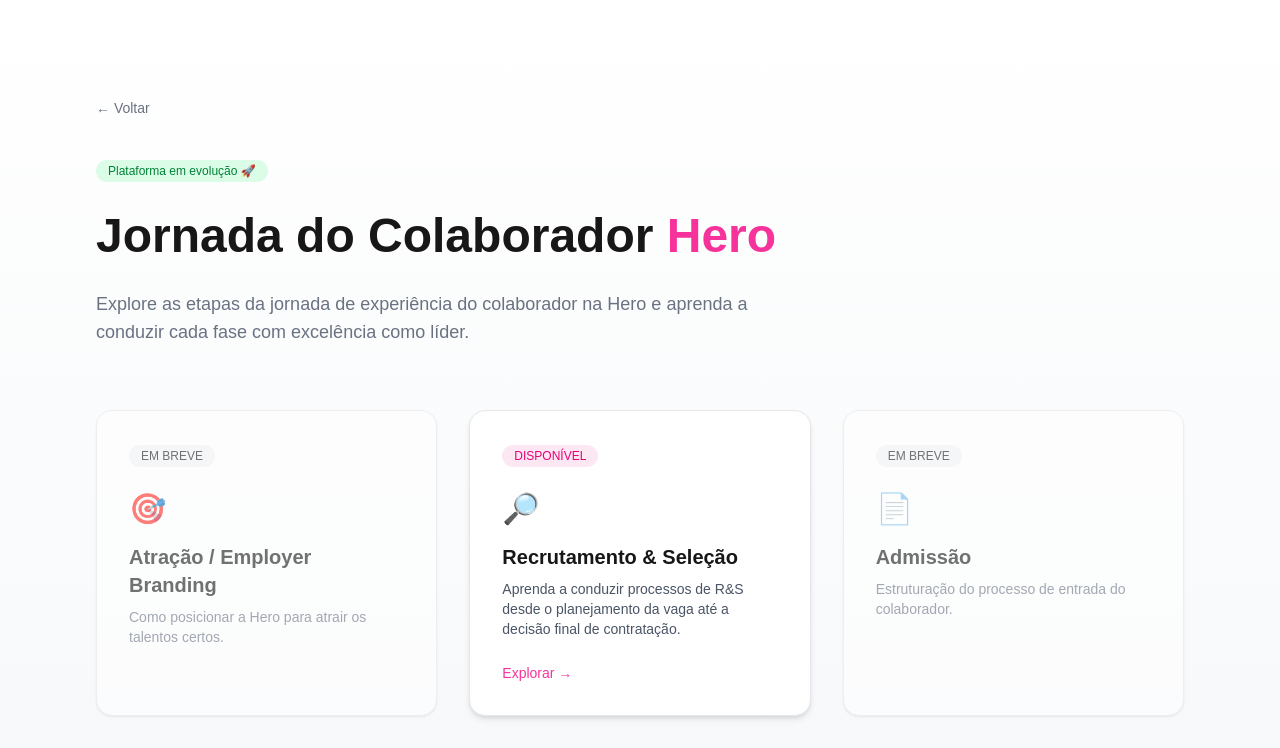
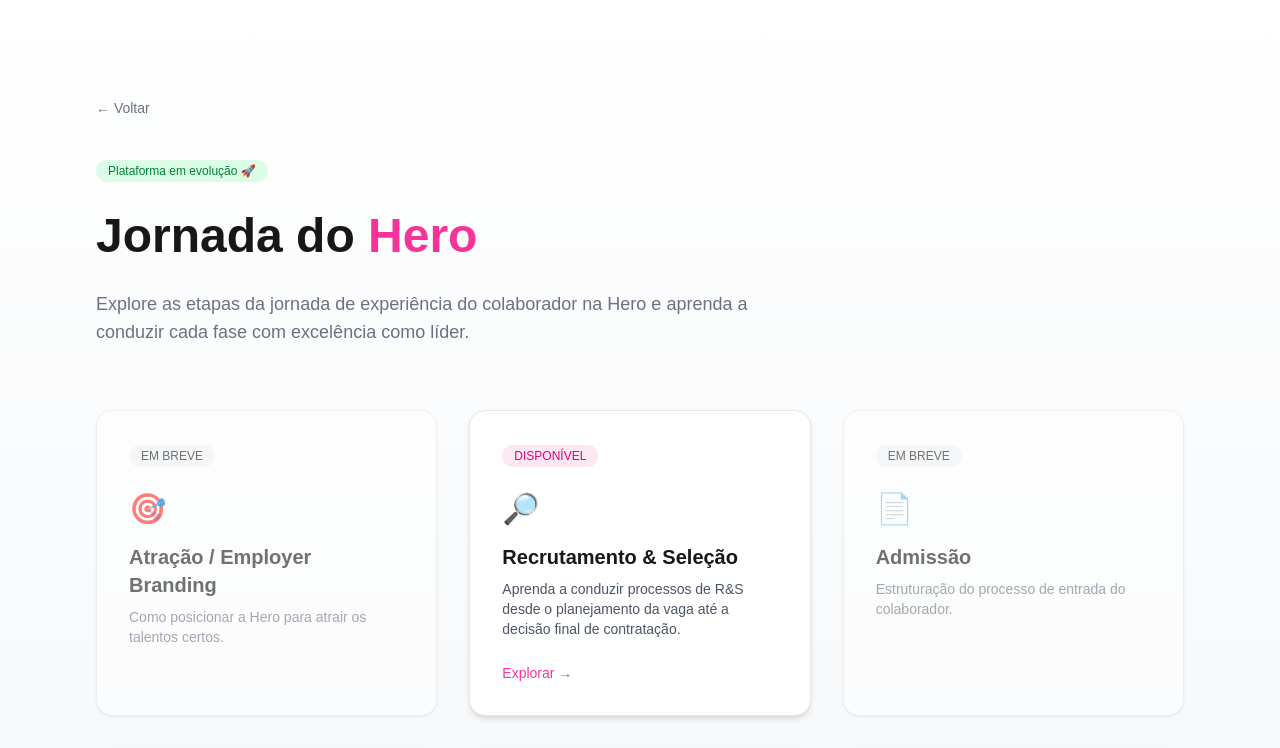
Before and after one commit to amandafrann/programa-lider-hero, a Next.js app: page /jornada in a window 1280 px wide. Shown: the top 748 px of the page. Built offline with nearby package versions, Linux system fonts and the light colour scheme.

Commit message:
atualizar jornada

```diff
--- a/app/jornada/page.tsx
+++ b/app/jornada/page.tsx
@@ -30,7 +30,7 @@ export default function JornadaPage() {
         <div className="mb-16">
 
           <h1 className="text-5xl font-bold mb-6 leading-tight">
-            Jornada do Colaborador
+            Jornada do
             <span className="text-pink-500"> Hero</span>
           </h1>
 
```
